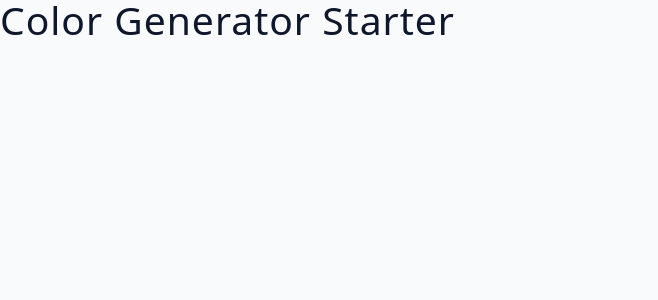
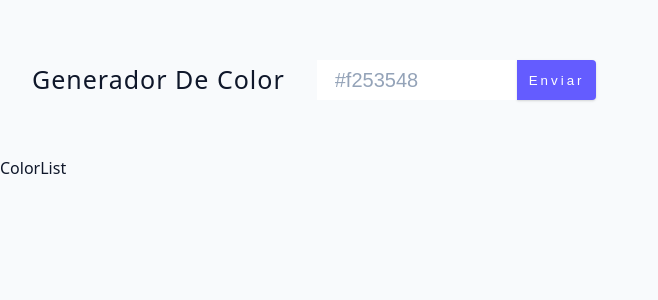
Before and after one commit to Kaoru-D/GeneradorColor, a React (Vite) app: page / in a window 1280 px wide. Shown: the top 300 px of the page, without its empty margins (0-658 px from the left). Built offline with nearby package versions, Linux system fonts and the light colour scheme; the HTML template or start-up script is replaced by a standard one.

Commit message:
Agregar componentes Form y ColorList, actualizar App para incluirlos

```diff
--- a/src/App.jsx
+++ b/src/App.jsx
@@ -1,4 +1,12 @@
+import ColorList from "./ColorList";
+import Form from "./Form";
+
 const App = () => {
-  return <h2>Color Generator Starter</h2>;
+  return (
+    <main>
+      <Form />
+      <ColorList />
+    </main>
+  );
 };
 export default App;
--- /dev/null
+++ b/src/ColorList.jsx
@@ -0,0 +1,9 @@
+import React from 'react'
+
+const ColorList = () => {
+  return (
+    <div>ColorList</div>
+  )
+}
+
+export default ColorList
--- /dev/null
+++ b/src/Form.jsx
@@ -0,0 +1,23 @@
+import React, { useState } from 'react'
+
+const Form = () => {
+
+    const [color, setColor] = useState('');
+    const handleSubmit = (e) => {
+
+    }
+
+  return (
+    <section className='container'>
+        <h4>Generador de Color</h4>
+        <form className='color-form' onSubmit={handleSubmit}>
+            <input type="text" name="" id="" value={color} onChange={(e)=> setColor(e.target.value)} placeholder='#f253548'/>
+            <button type="submit" className='btn' style={{background:color}}>
+                Enviar
+            </button>
+        </form>
+    </section>
+  )
+}
+
+export default Form
```
Also changed, not shown: src/OneColor.jsx (added, +9 -0 lines).
